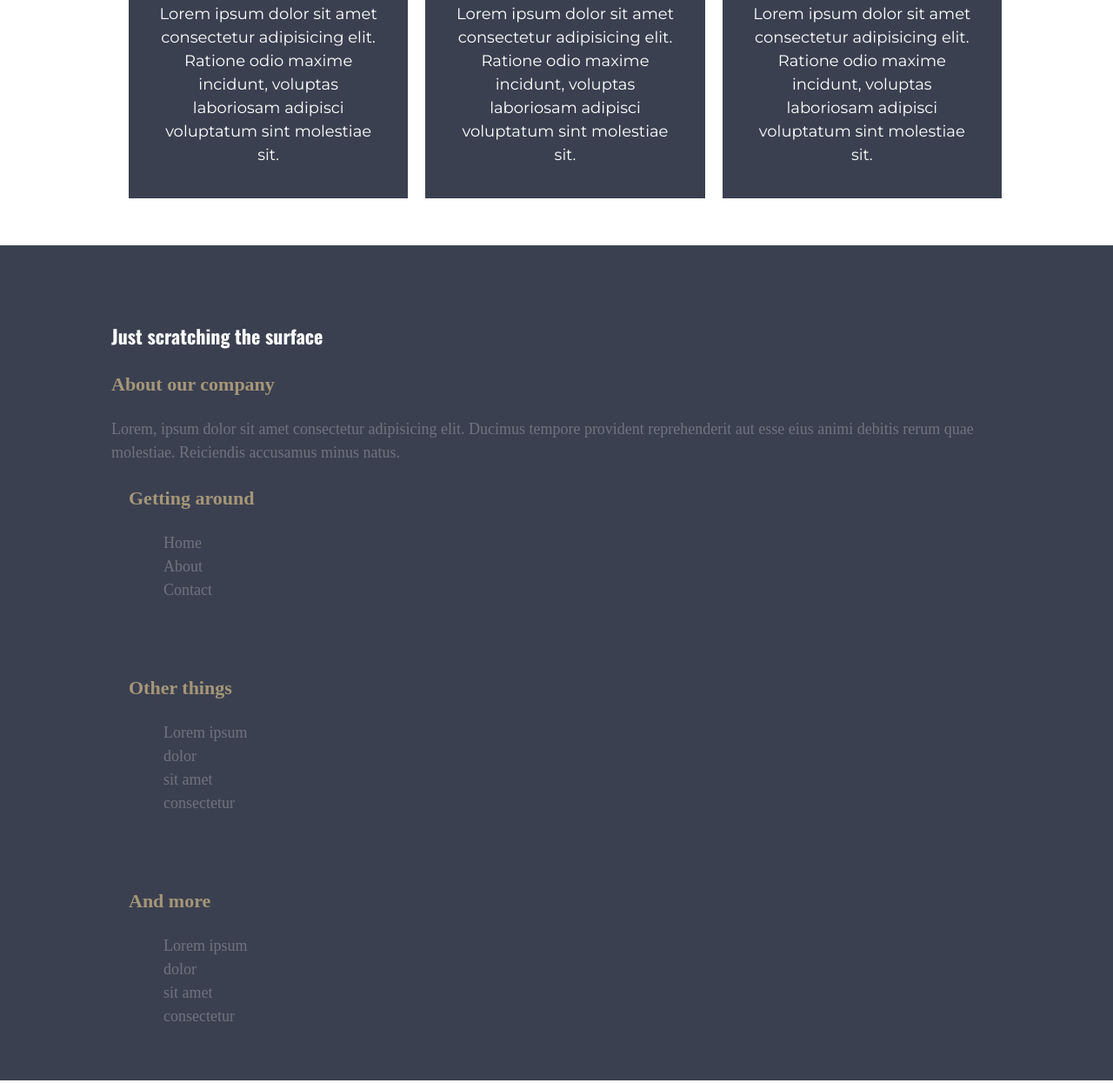
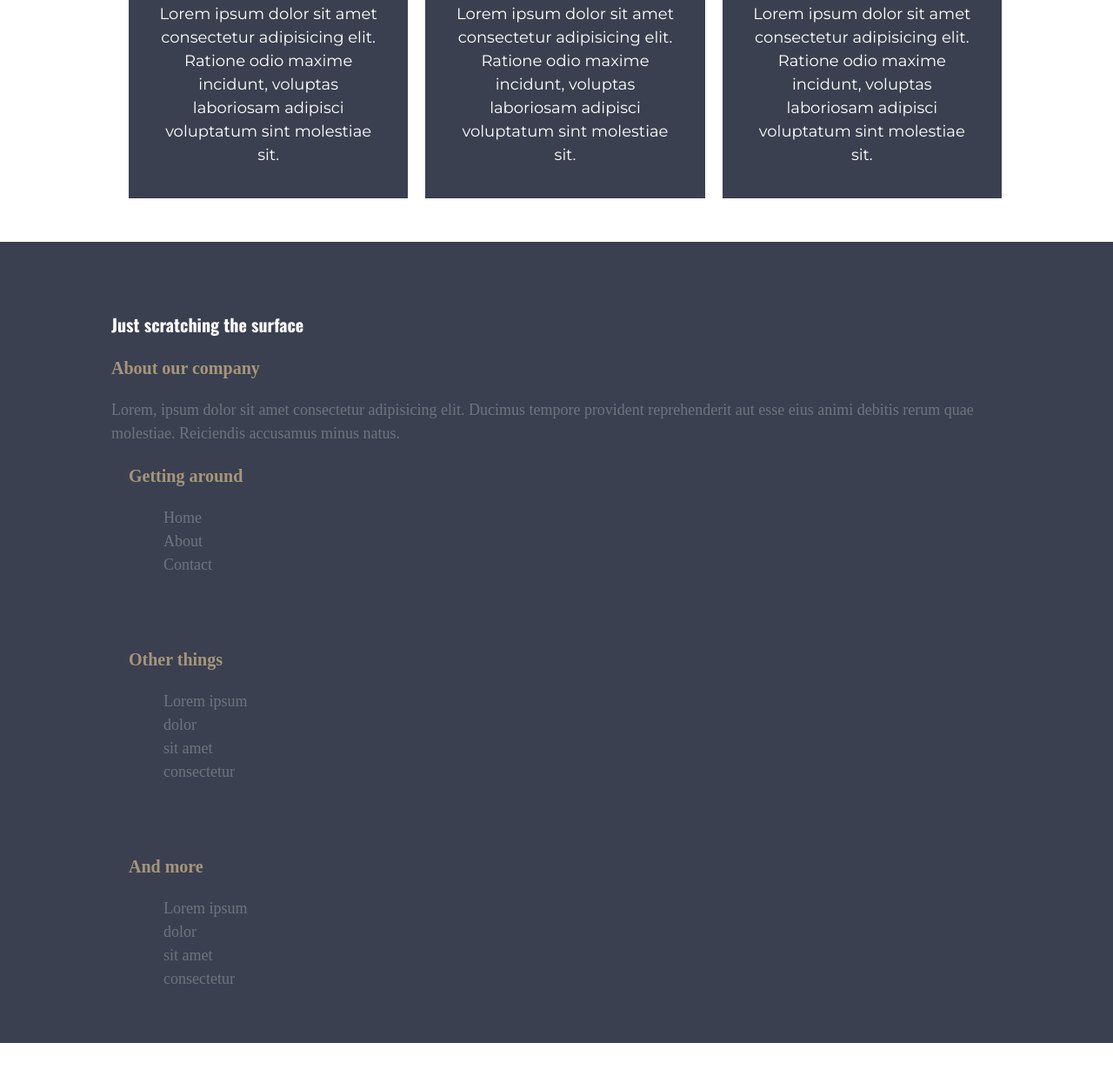
Before and after one commit to mamba-dev-KE/flexbox-layout-challenge-2, a plain HTML site: page index.html in a window 1280 px wide. Shown: the part 1771-3016 px from the top of the page at 87% size. After the commit the page ends 2980 px from the top, so only its background shows below. Drawn offline with nearby package versions, Linux system fonts and the light colour scheme.

Commit message:
footer font size correction

```diff
--- a/styles.css
+++ b/styles.css
@@ -158,14 +158,14 @@ footer {
 }
 
 .footer-title {
-    font-size: 2.2rem;
+    font-size: 2rem;
     color: #fff;
     margin-top: 2em;
     padding-top: 4em;
 }
 
 .footer-section-title {
-    font-size: 2.2rem;
+    font-size: 2rem;
 }
 
 .footer-nav {
```
